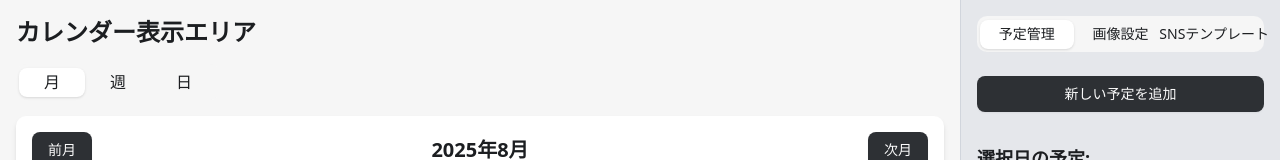
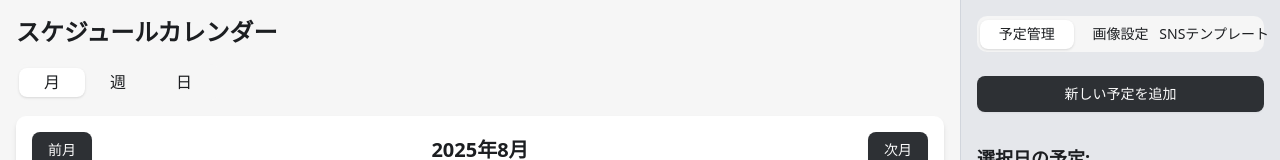
Before and after one commit to kurodev-v/Schedule-Calendar, a Next.js app: page /Schedule-Calendar/ in a window 1280 px wide. Shown: the top 160 px of the page. Built offline with nearby package versions, Linux system fonts and the light colour scheme.

Commit message:
Update page.tsx

```diff
--- a/src/app/page.tsx
+++ b/src/app/page.tsx
@@ -207,7 +207,7 @@ export default function Home() {
       </header>
 
       <div className="flex-grow p-4 bg-gray-100">
-        <h1 className="text-2xl font-bold mb-4 hidden md:block">カレンダー表示エリア</h1>
+        <h1 className="text-2xl font-bold mb-4 hidden md:block">スケジュールカレンダー</h1>
         <Tabs value={viewMode} onValueChange={(value) => setViewMode(value as 'month' | 'week' | 'day')} className="mb-4">
           <TabsList>
             <TabsTrigger value="month" className="px-6 py-2 text-base">月</TabsTrigger>
```
